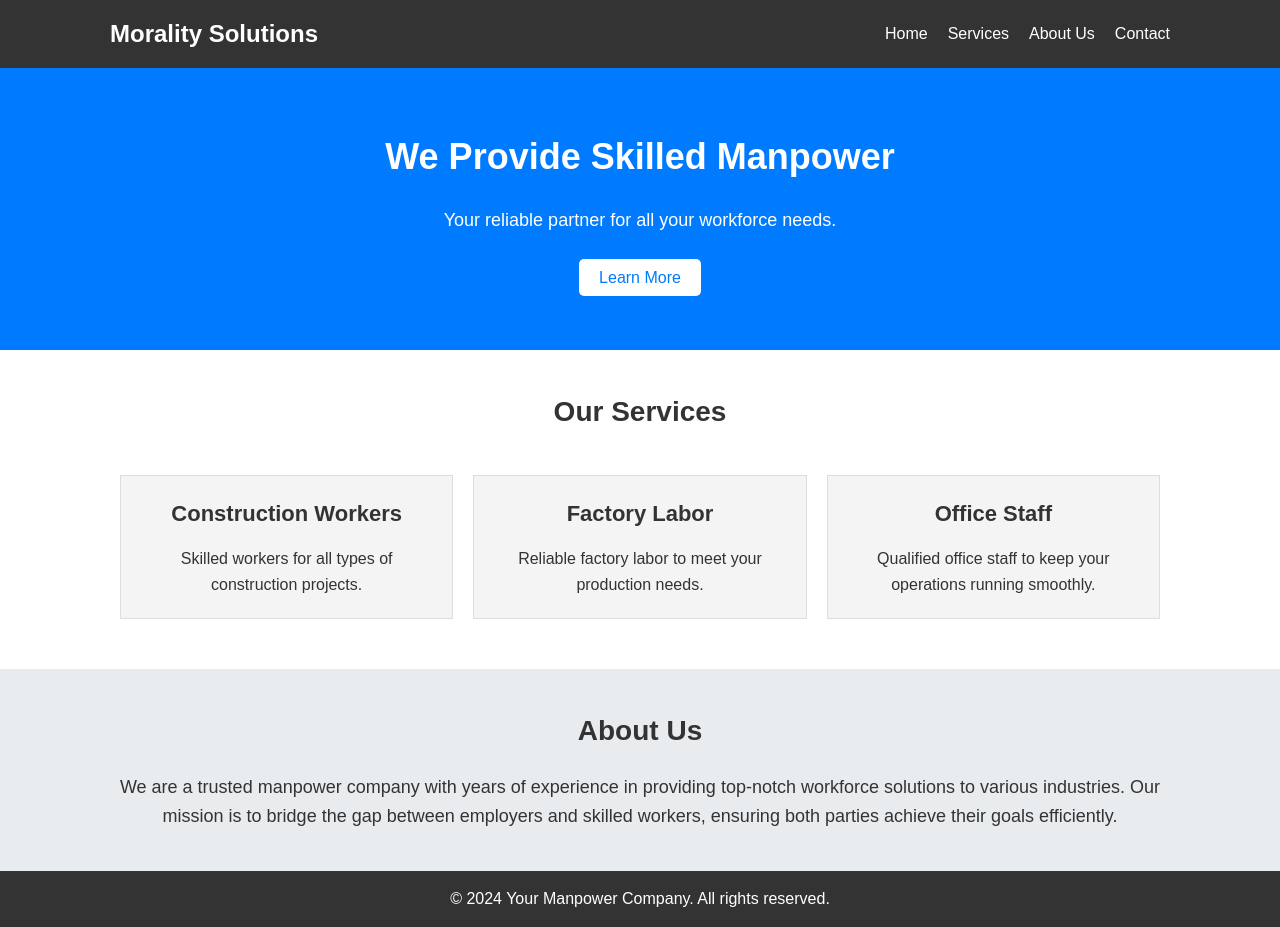
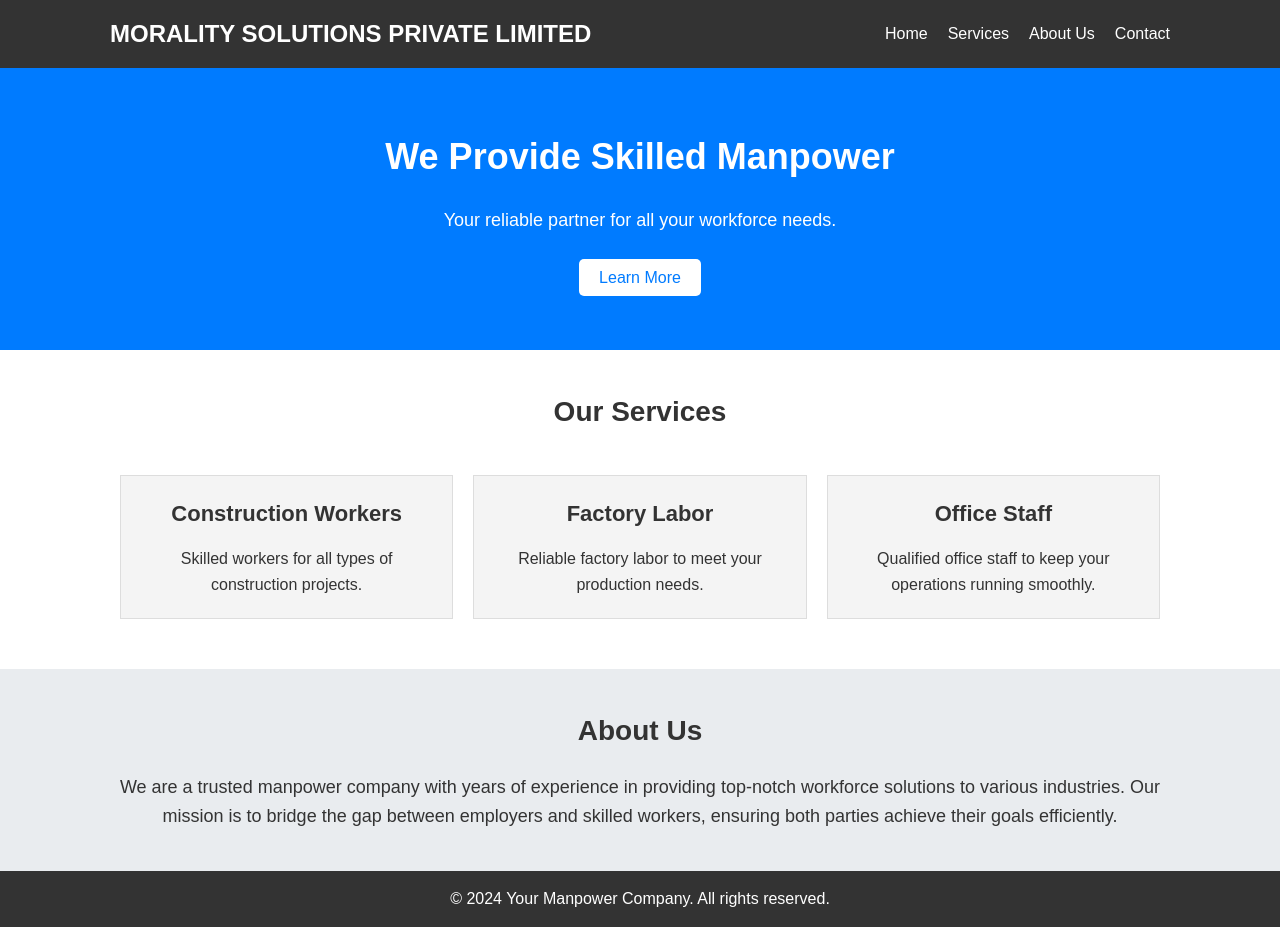
Before and after one commit to Abhigyan-x/Morality-Solutions, a plain HTML site: page index.html in a window 1280 px wide. Drawn offline with Linux system fonts and the light colour scheme.

Commit message:
Update index.html

```diff
--- a/index.html
+++ b/index.html
@@ -167,7 +167,7 @@
   <body>
     <header>
       <div class="container">
-        <h1>Morality Solutions</h1>
+        <h1> MORALITY SOLUTIONS PRIVATE LIMITED </h1>
         <nav>
           <ul>
             <li><a href="#home">Home</a></li>
```
